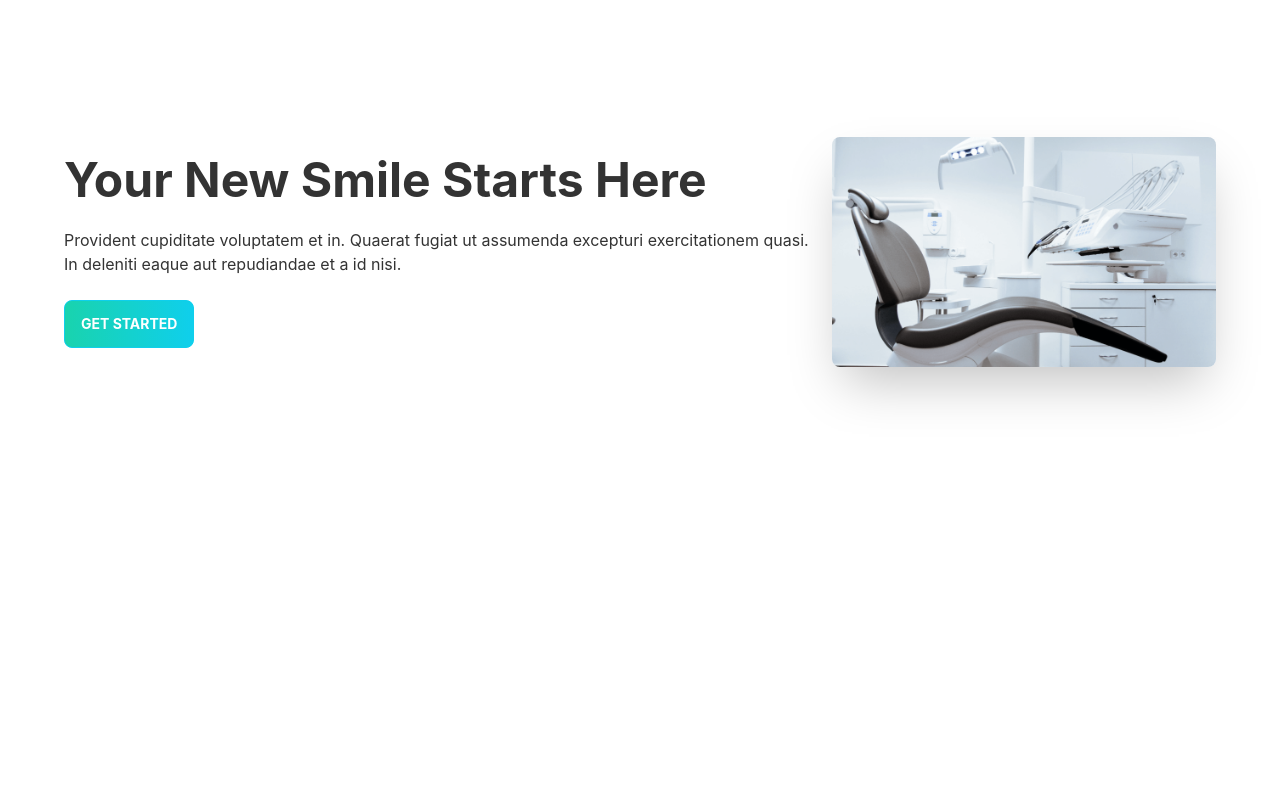
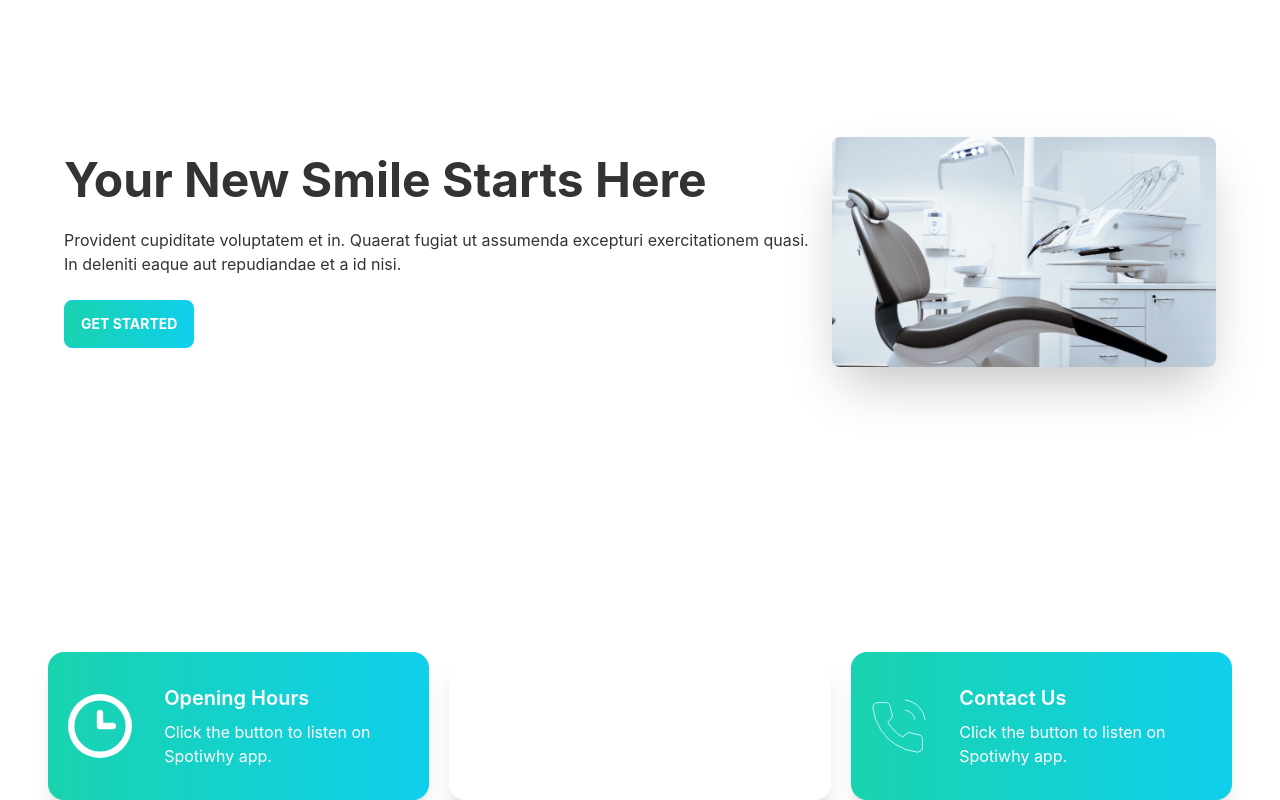
Before and after one commit to Hamidul-1/doctors-portal-client, a React (Create React App) app: page / in a window 1280 px wide. Shown: the part 212-1012 px from the top of the page. Before the commit the page ends 864 px from the top, so only its background shows below. Built offline with nearby package versions, Linux system fonts and the light colour scheme.

Commit message:
info added

```diff
--- a/src/Pages/Home/Home.js
+++ b/src/Pages/Home/Home.js
@@ -1,10 +1,13 @@
 import React from 'react';
 import Banner from './Banner';
+import Info from './Info';
+
 
 const Home = () => {
     return (
         <div>
             <Banner></Banner>
+            <Info></Info>
         </div>
     );
 };
--- /dev/null
+++ b/src/Pages/Home/Info.js
@@ -0,0 +1,17 @@
+import React from 'react';
+import InfoCard from './InfoCard';
+import clock from '../../assets/icons/clock.svg';
+import marker from '../../assets/icons/marker.svg';
+import phone from '../../assets/icons/phone.svg';
+
+const Info = () => {
+    return (
+        <div className='grid grid-cols-1 lg:grid-cols-3 gap-5 px-12'>
+            <InfoCard cardTitle="Opening Hours" bgClass="bg-gradient-to-r from-secondary to-primary" img={clock}></InfoCard>
+            <InfoCard cardTitle="Our Locations" bgClass=" bg-accent"img={marker}></InfoCard>
+            <InfoCard cardTitle="Contact Us" bgClass="bg-gradient-to-r from-secondary to-primary" img={phone}></InfoCard>
+        </div>
+    );
+};
+
+export default Info;
--- /dev/null
+++ b/src/Pages/Home/InfoCard.js
@@ -0,0 +1,17 @@
+import React from 'react';
+
+const InfoCard = ({ img,cardTitle, bgClass }) => {
+    return (
+        <div class={`card lg:card-side bg-base-100 shadow-xl ${bgClass}`}>
+            <figure className='pl-5'>
+                <img src={img} alt="Album" />
+            </figure>
+            <div class="card-body text-white">
+                <h2 class="card-title">{cardTitle}</h2>
+                <p>Click the button to listen on Spotiwhy app.</p>
+            </div>
+        </div>
+    );
+};
+
+export default InfoCard;
```
